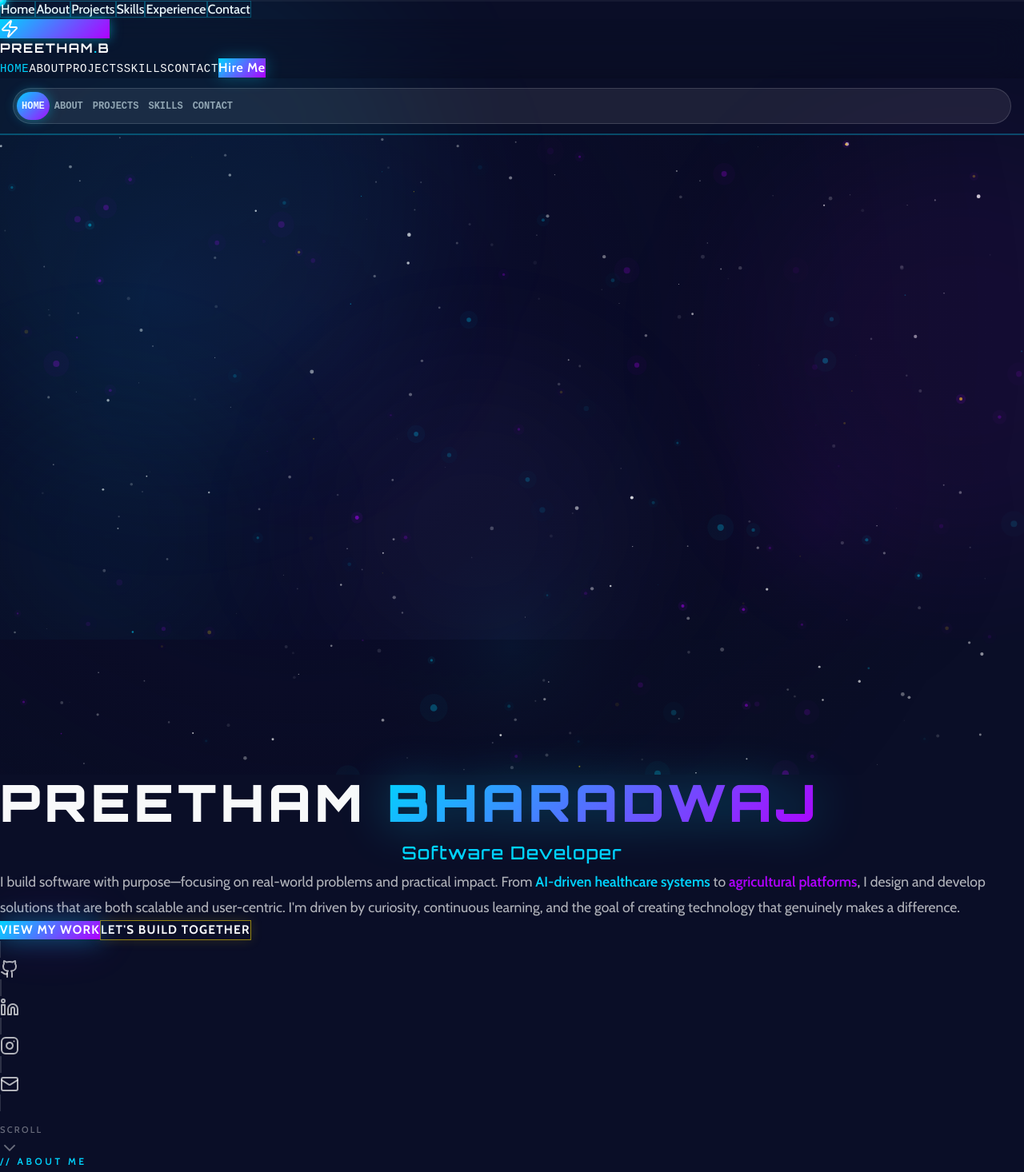
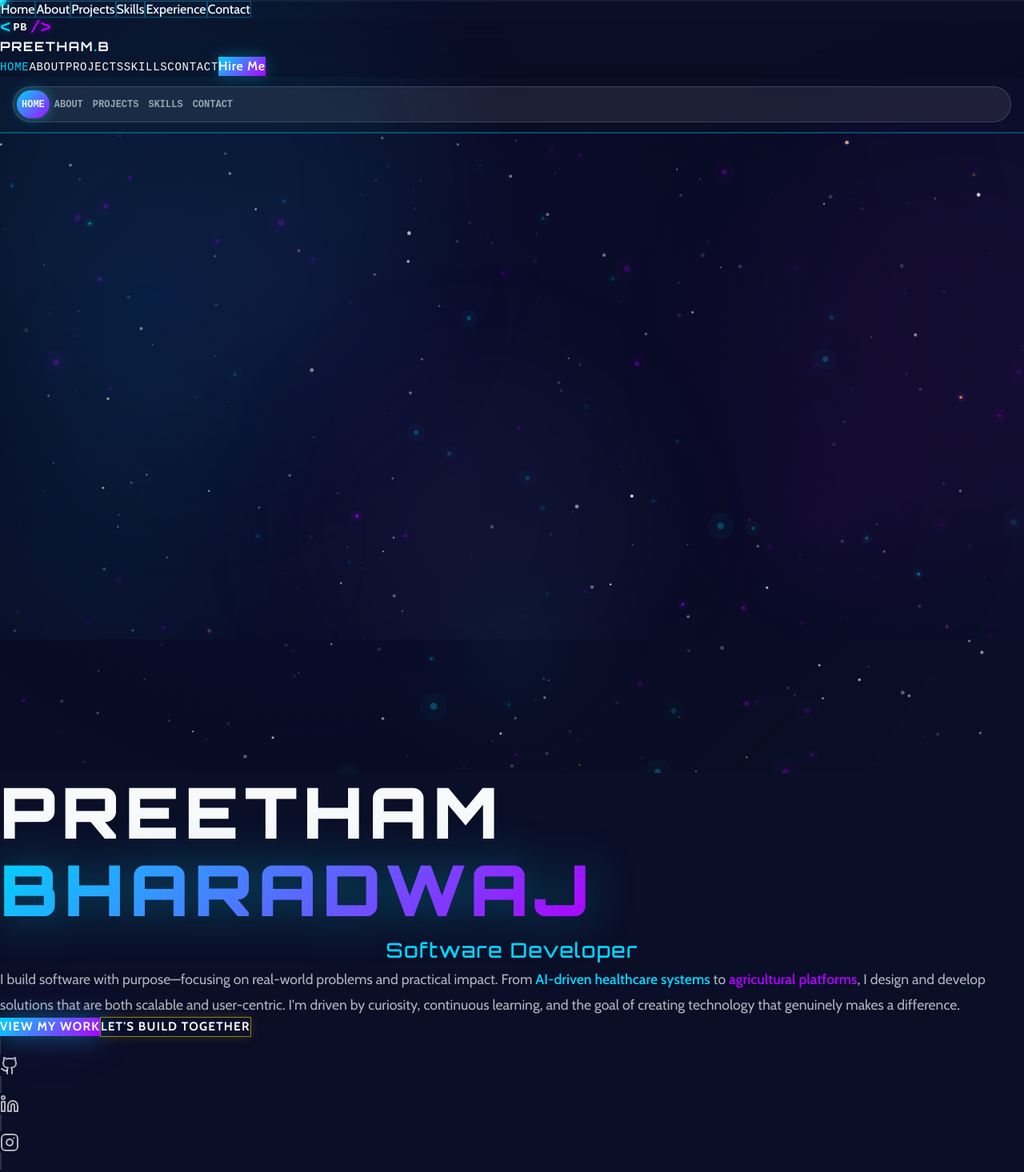
Before and after one commit to Preetham-Bharadwaj/Portfolio, a React (Vite) app: page / in a window 1280 px wide. Shown: the top 1466 px of the page at 80% size. Built offline with nearby package versions, Linux system fonts and the light colour scheme.

Commit message:
resolved

```diff
--- a/src/app/components/Contact.tsx
+++ b/src/app/components/Contact.tsx
@@ -11,8 +11,7 @@ const contactInfo = [
 const socials = [
   { Icon: Github, label: "GitHub", href: "https://github.com/Preetham-Bharadwaj", color: "#f8f9fa" },
   { Icon: Linkedin, label: "LinkedIn", href: "https://www.linkedin.com/in/preetham-bharadwaj-br-036077334", color: "#00d4ff" },
-  { Icon: Instagram, label: "Instagram", href: "https://www.instagram.com/preetham_bharadwaj4?igsh=cXBhOW1iY2dldHBi", color: "#E4405F" },
-  { Icon: Twitter, label: "Twitter", href: "#", color: "#00d4ff" },
+  { Icon: Instagram, label: "Instagram", href: "https://www.instagram.com/preetham_bharadwaj4", color: "#E4405F" },
 ];
 
 export default function Contact() {
--- a/src/app/components/Hero.tsx
+++ b/src/app/components/Hero.tsx
@@ -165,7 +165,7 @@ export default function Hero() {
                     style={{
                       display: "inline-block",
                       fontFamily: "Orbitron, sans-serif",
-                      fontSize: "clamp(1.5rem, 5vw, 3.5rem)",
+                      fontSize: "clamp(2rem, 8vw, 4rem)",
                       fontWeight: 900,
                       color: "#f8f9fa",
                       letterSpacing: "0.1em",
@@ -192,7 +192,7 @@ export default function Hero() {
                     style={{
                       display: "inline-block",
                       fontFamily: "Orbitron, sans-serif",
-                      fontSize: "clamp(1.5rem, 5vw, 3.5rem)",
+                      fontSize: "clamp(2rem, 8vw, 4rem)",
                       fontWeight: 900,
                       background: "linear-gradient(135deg, #00d4ff, #b000ff)",
                       WebkitBackgroundClip: "text",
@@ -269,7 +269,7 @@ export default function Hero() {
         initial={{ opacity: 0 }}
         animate={{ opacity: introComplete ? 1 : 0 }}
         transition={{ duration: 0.5 }}
-        className="relative w-full min-h-screen flex items-center justify-center overflow-x-hidden pt-32 md:pt-16"
+        className="relative w-full min-h-screen flex items-center justify-center overflow-hidden pt-40 md:pt-16"
         style={{ background: "#0a0e27" }}
       >
       <StarCanvas />
@@ -284,8 +284,7 @@ export default function Hero() {
       />
 
       {/* Content */}
-      <div className="relative z-10 text-center px-6 w-full max-w-5xl mx-auto mt-8 md:mt-0"
-        style={{ overflowWrap: "break-word", wordBreak: "break-word" }}>
+      <div className="relative z-10 text-center px-6 max-w-5xl mx-auto mt-8 md:mt-0">
         {/* Name */}
         <motion.h1
           initial={{ opacity: 0, y: 30 }}
@@ -293,7 +292,7 @@ export default function Hero() {
           transition={{ duration: 0.8, delay: 0.4, ease: "easeOut" }}
           style={{
             fontFamily: "Orbitron, sans-serif",
-            fontSize: "clamp(1.8rem, 5vw, 4.5rem)",
+            fontSize: "clamp(2.5rem, 8vw, 5.5rem)",
             fontWeight: 900,
             color: "#f8f9fa",
             letterSpacing: "0.08em",
@@ -328,7 +327,7 @@ export default function Hero() {
           <span
             style={{
               fontFamily: "Orbitron, sans-serif",
-              fontSize: "clamp(0.85rem, 2.5vw, 1.4rem)",
+              fontSize: "clamp(1rem, 3vw, 1.6rem)",
               fontWeight: 500,
               color: "#00d4ff",
               letterSpacing: "0.05em",
--- a/src/app/components/Navbar.tsx
+++ b/src/app/components/Navbar.tsx
@@ -1,6 +1,5 @@
 import { useEffect, useState, useRef } from "react";
 import { motion } from "framer-motion";
-import { Zap } from "lucide-react";
 import NavLabel from "./NavLabel";
 
 const navLinks = [
@@ -89,25 +88,53 @@ export default function Navbar() {
       >
         <div className="max-w-7xl mx-auto px-6 py-4 flex items-center justify-between">
           {/* Logo */}
-          <button onClick={() => scrollTo("home")} className="flex items-center gap-2 group">
-            <div
-              className="w-8 h-8 rounded flex items-center justify-center"
-              style={{
-                background: "linear-gradient(135deg, #00d4ff, #b000ff)",
-                boxShadow: "0 0 15px rgba(0,212,255,0.5)",
-              }}
-            >
-              <Zap className="w-4 h-4 text-white" />
+          <button
+            onClick={() => scrollTo("home")}
+            className="flex items-center gap-3 group"
+            style={{ background: "none", border: "none", cursor: "pointer", padding: 0 }}
+          >
+            {/* Code bracket logo */}
+            <div style={{ display: "flex", alignItems: "center", gap: "1px" }}>
+              <span style={{
+                fontFamily: "monospace",
+                fontSize: "1.4rem",
+                fontWeight: 900,
+                color: "#00d4ff",
+                lineHeight: 1,
+                textShadow: "0 0 10px rgba(0,212,255,0.6)",
+              }}>
+                &lt;
+              </span>
+              <span style={{
+                fontFamily: "monospace",
+                fontSize: "0.85rem",
+                fontWeight: 900,
+                color: "#ffffff",
+                padding: "0 2px",
+                letterSpacing: "0.05em",
+              }}>
+                PB
+              </span>
+              <span style={{
+                fontFamily: "monospace",
+                fontSize: "1.4rem",
+                fontWeight: 900,
+                color: "#b000ff",
+                lineHeight: 1,
+                textShadow: "0 0 10px rgba(176,0,255,0.6)",
+              }}>
+                /&gt;
+              </span>
             </div>
-            <span
-              className="text-xl"
-              style={{
-                fontFamily: "Orbitron, sans-serif",
-                fontWeight: 700,
-                color: "#f8f9fa",
-                letterSpacing: "0.1em",
-              }}
-            >
+
+            {/* Name text */}
+            <span style={{
+              fontFamily: "Orbitron, sans-serif",
+              fontSize: "1rem",
+              fontWeight: 700,
+              color: "#f8f9fa",
+              letterSpacing: "0.1em",
+            }}>
               PREETHAM<span style={{ color: "#00d4ff" }}>.</span>B
             </span>
           </button>
```
